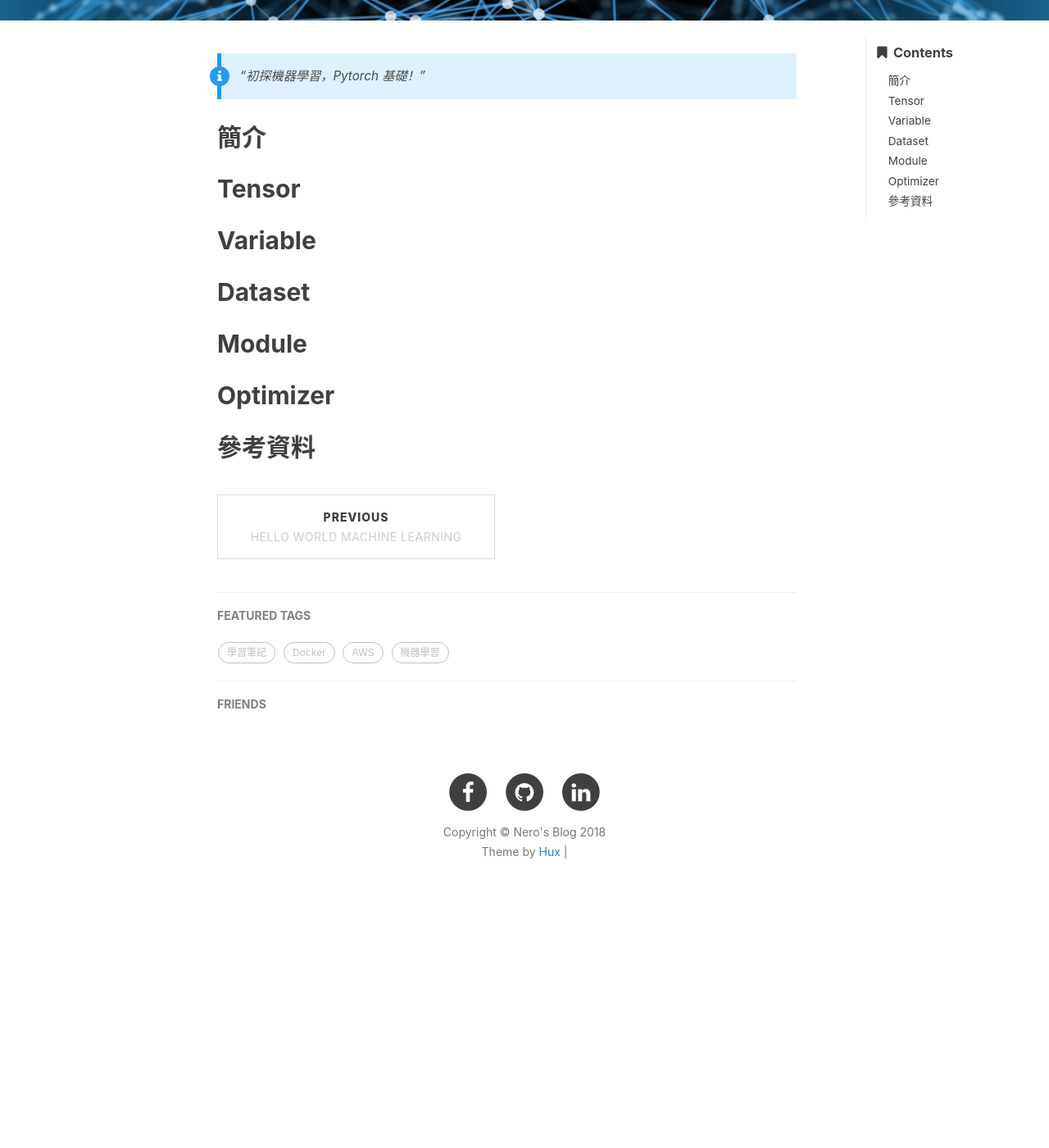
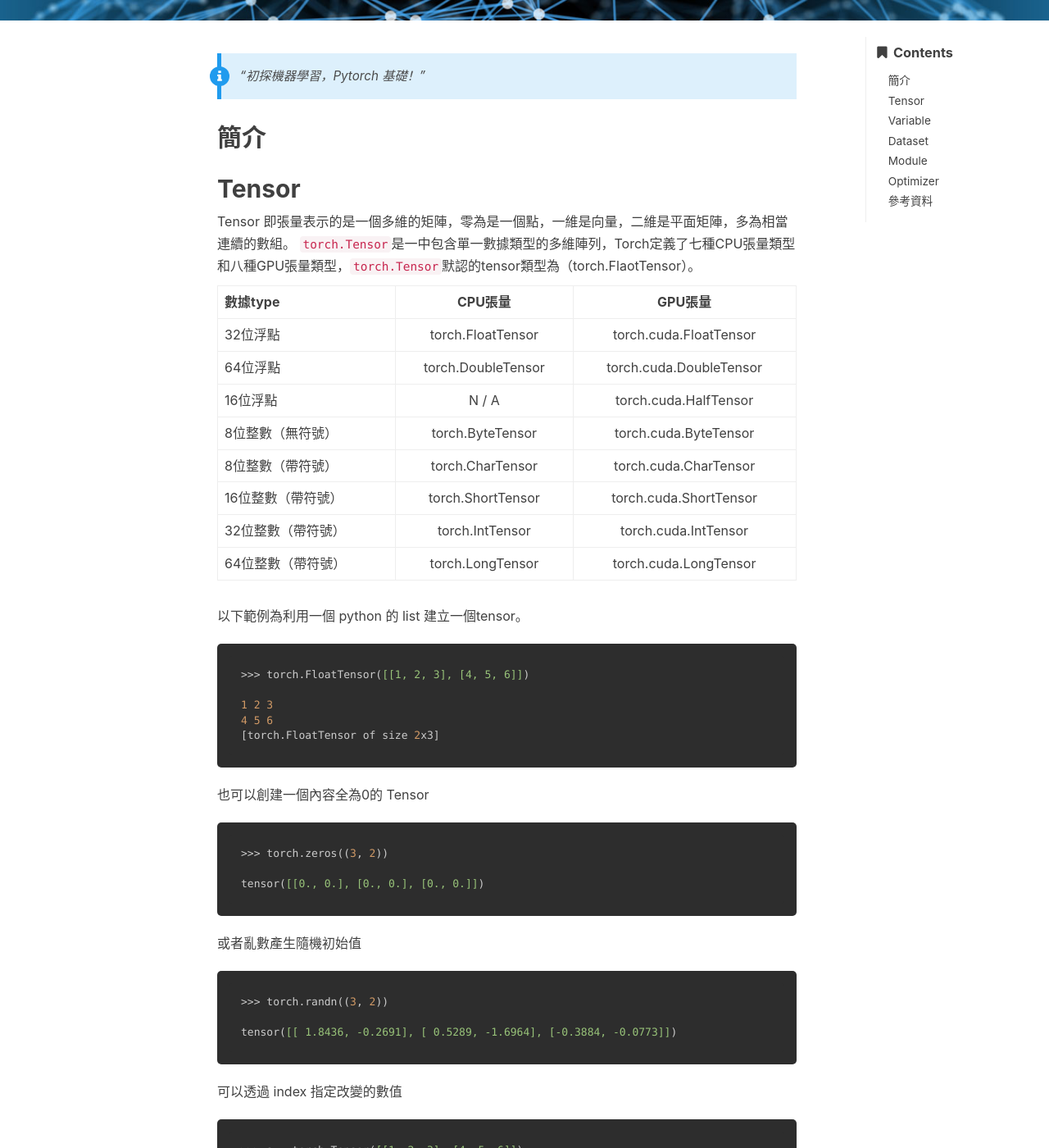
Before and after one commit to NeroCube/nerocube.github.io, a Jekyll site: the page built from _posts/2018-11-19-hello-world-pytorch.md, in a window 1280 px wide and 1400 px high, scrolled down 498 px. Shown: the whole window at 82% size. Built offline with Jekyll 4.4.1, drawn with Linux system fonts in a browser that asks for light colours; nearby versions of some CDN libraries; comment, search, counter and statistics services are not loaded; before the commit the page ends 1641 px from its top, so only the background shows below that; some of the changed text lies outside the part shown.

Commit message:
add content - Tensor

````diff
--- a/_posts/2018-11-19-hello-world-pytorch.md
+++ b/_posts/2018-11-19-hello-world-pytorch.md
@@ -18,14 +18,86 @@ tags:
 {:toc}
 
 ## Tensor
+{:toc}
+Tensor 即張量表示的是一個多維的矩陣，零為是一個點，一維是向量，二維是平面矩陣，多為相當連續的數組。
+`torch.Tensor`是一中包含單一數據類型的多維陣列，Torch定義了七種CPU張量類型和八種GPU張量類型，`torch.Tensor`默認的tensor類型為（torch.FlaotTensor）。
 
+數據type       | CPU張量 |GPU張量 |
+--------------|:------:|:------:|
+32位浮點	     | torch.FloatTensor   |torch.cuda.FloatTensor
+64位浮點        | torch.DoubleTensor  |torch.cuda.DoubleTensor
+16位浮點    	 | N / A       	       |torch.cuda.HalfTensor
+8位整數（無符號） |	torch.ByteTensor	|torch.cuda.ByteTensor
+8位整數（帶符號） |torch.CharTensor     |torch.cuda.CharTensor
+16位整數（帶符號）|	torch.ShortTensor	|torch.cuda.ShortTensor
+32位整數（帶符號）|	torch.IntTensor	    |torch.cuda.IntTensor
+64位整數（帶符號）|	torch.LongTensor	|torch.cuda.LongTensor
+
+以下範例為利用一個 python 的 list 建立一個tensor。
+```
+>>> torch.FloatTensor([[1, 2, 3], [4, 5, 6]])
+
+1 2 3
+4 5 6
+[torch.FloatTensor of size 2x3]
+```
+也可以創建一個內容全為0的 Tensor
+```
+>>> torch.zeros((3, 2))
+
+tensor([[0., 0.],
+        [0., 0.],
+        [0., 0.]])
+```
+或者亂數產生隨機初始值
+```
+>>> torch.randn((3, 2))
+
+tensor([[ 1.8436, -0.2691],
+        [ 0.5289, -1.6964],
+        [-0.3884, -0.0773]])
+```
+可以透過 index 指定改變的數值
+```
+>>> a = torch.Tensor([[1, 2, 3], [4, 5, 6]])
+>>> a[1, 2]=100
+>>> print(a)
+
+tensor([[  1.,   2.,   3.],
+        [  4.,   5., 100.]])
+```
+torch.Tensor 可轉換為 numpy.ndarray。
+```
+>>> a = torch.FloatTensor([[1, 2, 3], [4, 5, 6]])
+>>> numpy_a = a.numpy()
+>>> print(numpy_a)
+
+array([[1., 2., 3.],
+       [4., 5., 6.]], dtype=float32)
+```
+也可以從 numpy.ndarray 轉換為 torch.Tensor。
+```
+>>> a = np.array([[2,3],[4,5]])
+>>> torch_a = torch.from_numpy(a)
+>>> print(torch_a)
+```
+而需要透過 GPU 加速時只需要加上 cuda()。
+```
+if torch.cuda.is_available():
+    a_cuda = a.cuda()
+    print(a_cuda)
+```
 ## Variable
+{:toc}
 
 ## Dataset
+{:toc}
 
 ## Module
+{:toc}
 
 ## Optimizer
+{:toc}
 
 ## 參考資料
 {:toc}
````
Also changed, not shown: other parts of _posts/2018-11-19-hello-world-pytorch.md (+1 -1 lines).
